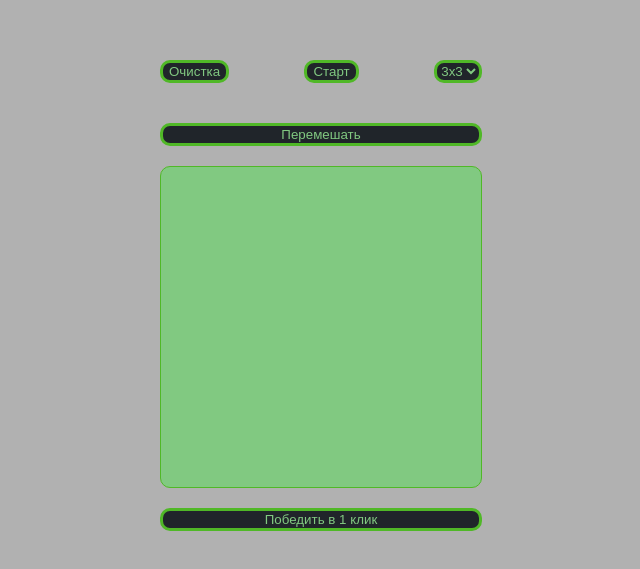
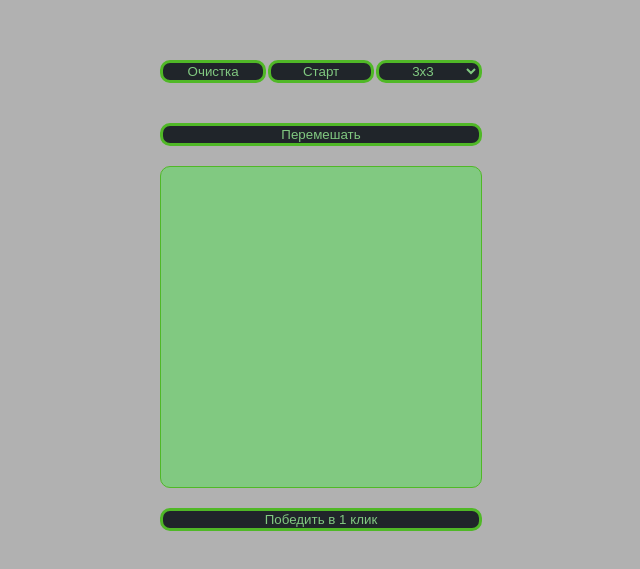
Before and after one commit to lSATAl/Prog, a plain HTML site: page gem-puzzle2/test2.html in a window 1280 px wide. Shown: the part 113-682 px from the top of the page, without its empty margins (319-959 px from the left). Drawn offline with Linux system fonts and the light colour scheme.

Commit message:
Add files via upload

```diff
--- a/gem-puzzle2/test2.css
+++ b/gem-puzzle2/test2.css
@@ -96,3 +96,6 @@ button:hover {
 .option {
     text-align: center;
 }
+.menub {
+    width: 33%;
+}
--- a/gem-puzzle2/test2.html
+++ b/gem-puzzle2/test2.html
@@ -10,9 +10,9 @@
 <body>
     <div class="qwert">
         <div class="menu">
-            <button class="clear">Очистка</button>
-            <button class="start">Старт</button>
-            <select class="select">
+            <button class="clear menub">Очистка</button>
+            <button class="start menub">Старт</button>
+            <select class="select menub">
                 <option class="option">3x3</option>
                 <option class="option">4x4</option>
                 <option class="option">5x5</option>
--- a/gem-puzzle2/test2.js
+++ b/gem-puzzle2/test2.js
@@ -156,6 +156,7 @@ function clear () {
     kletki = [];
     nomera = [];
     kletki.push(okno);
+    Mamory = [];
 
 }
 //Функции-------------------------------------------------------------------------------
```
